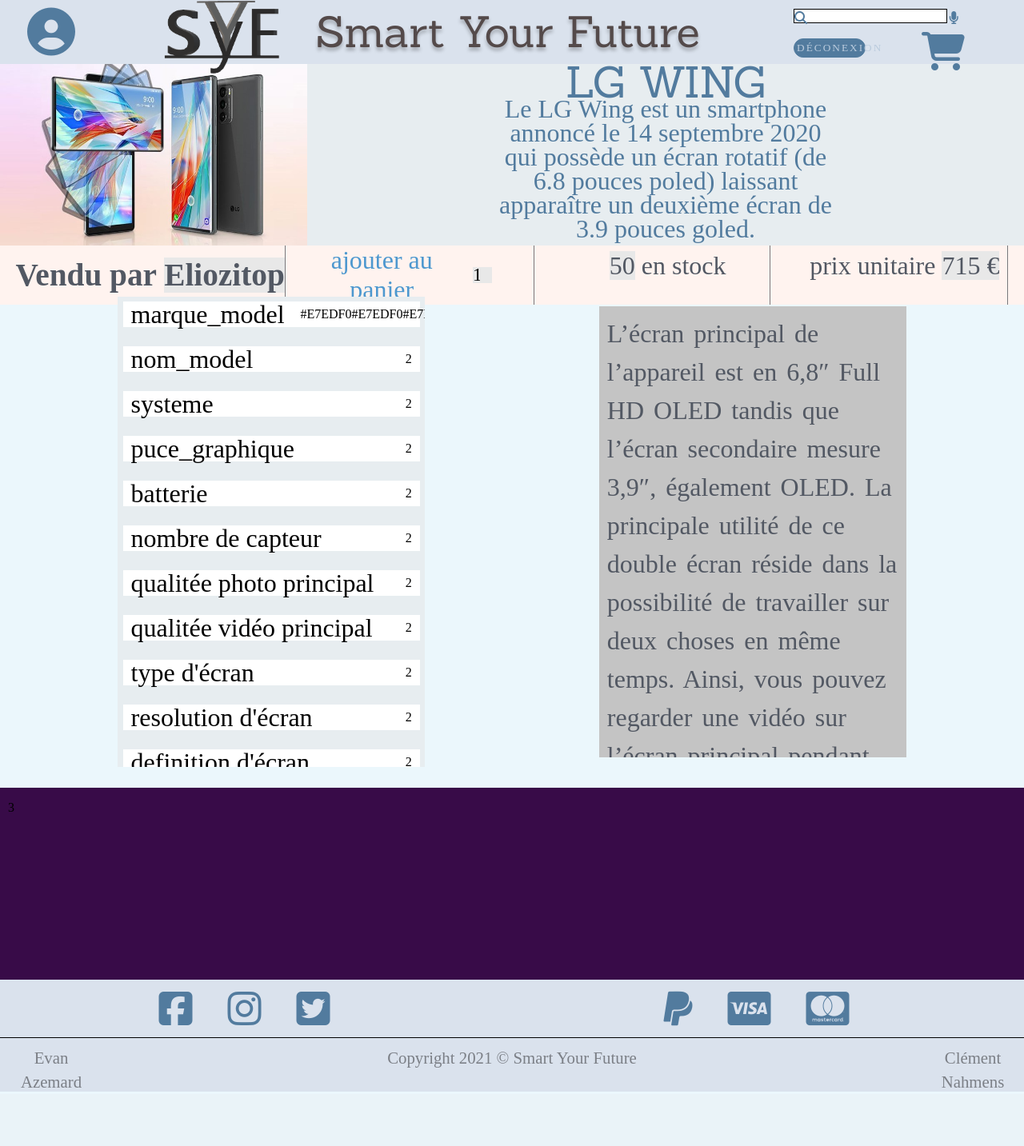
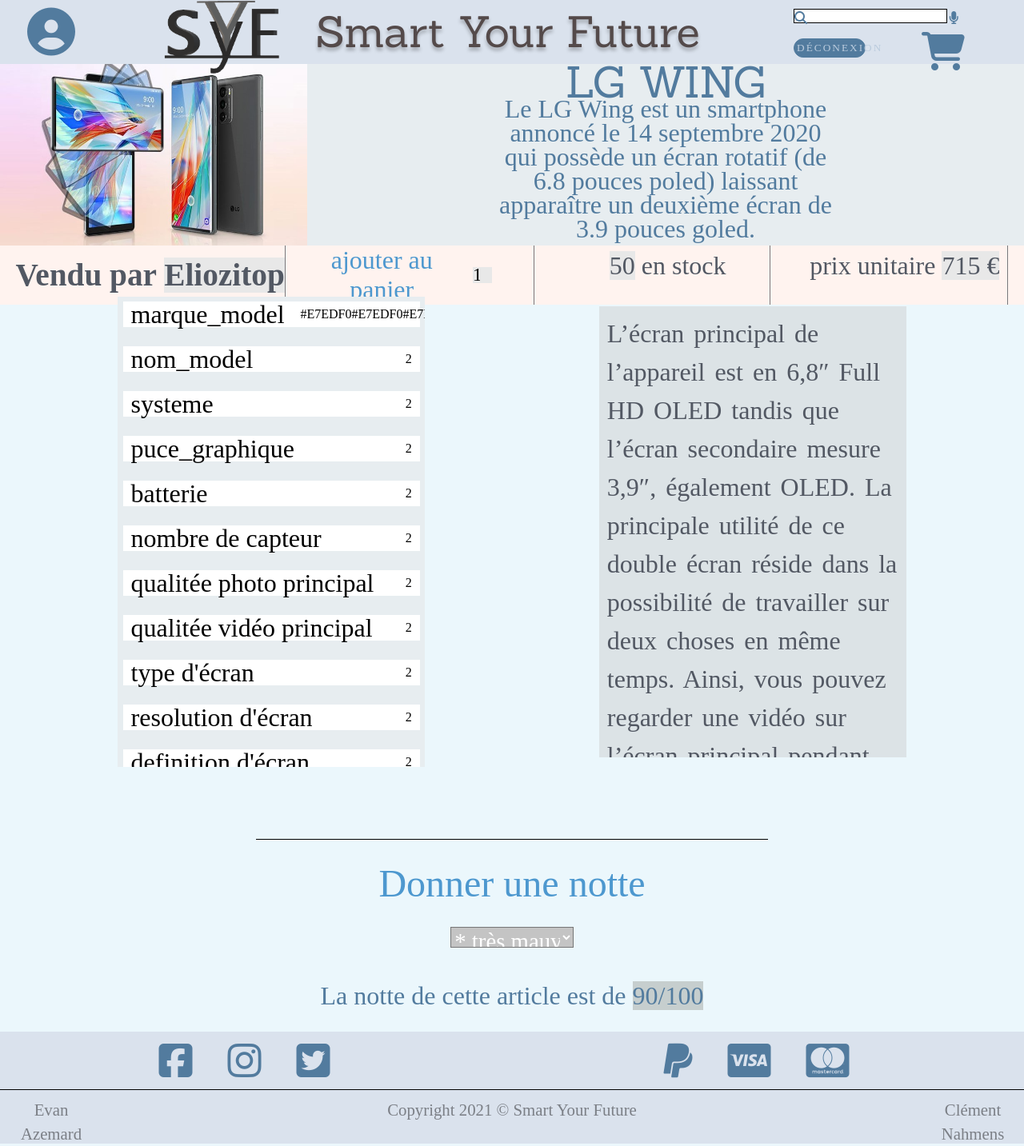
Before and after one commit to evan-azemard/boutique, a PHP site: page /article in a window 1280 px wide. Shown: the whole page at 80% size. Before the commit the page ends 1365 px from the top, so only its background shows below. Run offline with PHP 8.4, Linux system fonts and the light colour scheme; some libraries are stand-ins or nearby versions.

Commit message:
page article 100%finit

```diff
--- a/css/style.css
+++ b/css/style.css
@@ -954,7 +954,7 @@ main{
 }
 /*Description compléte*/
 #art_section2_2{
-    background-color: #C4C4C4;
+    background-color: #DCE3E6;
     width: 30%;
     margin-top: 3%;
     margin-bottom: 3%;
@@ -970,6 +970,47 @@ main{
 }
 /*section3*/
 #article_section3{
-    background-color: #380b48;
     height: 30vh;
+    display: flex;
+    flex-direction: column;
 }
+#art1_art1{
+    margin-bottom: 3%;
+    margin-top: 3%;
+    display: flex;
+    justify-content: center;
+    height: 4vh;
+    color: #4D98CF;
+    align-items: center;
+    font-size: 3rem;
+}
+#art1_art2{
+    margin-bottom: 3%;
+    display: flex;
+    justify-content: center;
+    height: 4vh;
+    align-items: center;
+    text-align: center;
+}
+#art1_art3{
+    margin-bottom: 3%;
+    display: flex;
+    justify-content: center;
+    height: 4vh;
+    font-size: 2rem;
+    color: #527B9E;
+    align-items: center;
+}
+#art1_art2 select{
+    height: 3.3vh;
+    width: 12vw;
+    font-size: 1.8rem;
+    color: white;
+    background-color: #C4C4C4;
+    text-align: center;
+    align-items: center;
+}
+#artcouleurgrs{
+    background-color: #c6cece;
+    font-size: 2rem;
+}
--- a/view/article.php
+++ b/view/article.php
@@ -158,8 +158,24 @@
             </p>
         </article>
     </section>
+    <div class="traimoyen"></div>
     <section id="article_section3">
-        <p>3</p>
+        <article id="art1_art1">
+            <label for="select_art">Donner une notte</label>
+        </article>
+        <article id="art1_art2">
+            <form method="post">
+                <select id="select_art">
+                    <option value="1">* très mauvais</option>
+                    <option value="2">** mauvais</option>
+                    <option value="3">*** bon</option>
+                    <option value="4">**** très bon</option>
+                </select>
+            </form>
+        </article>
+        <article id="art1_art3">
+            <p>La notte de cette article est de  <span id="artcouleurgrs">90/100</span></p>
+        </article>
     </section>
 </main>
 
```
